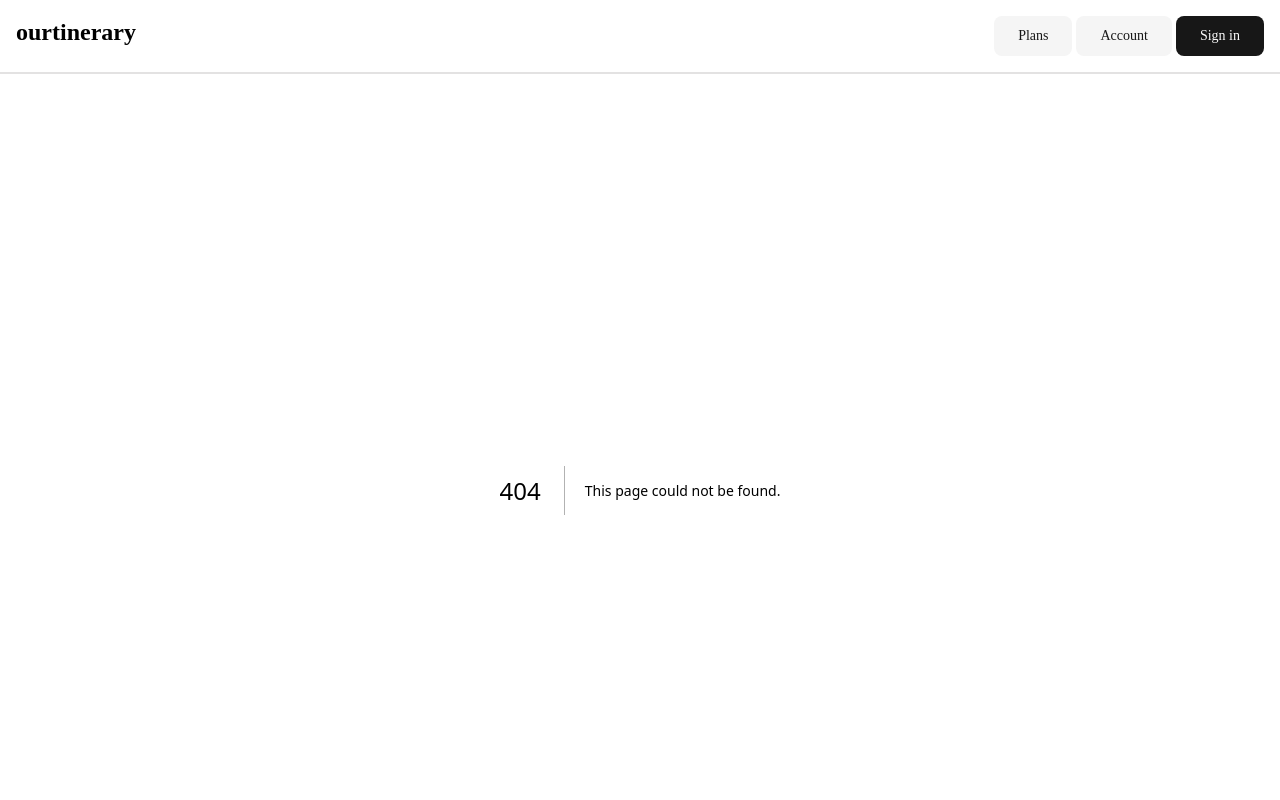
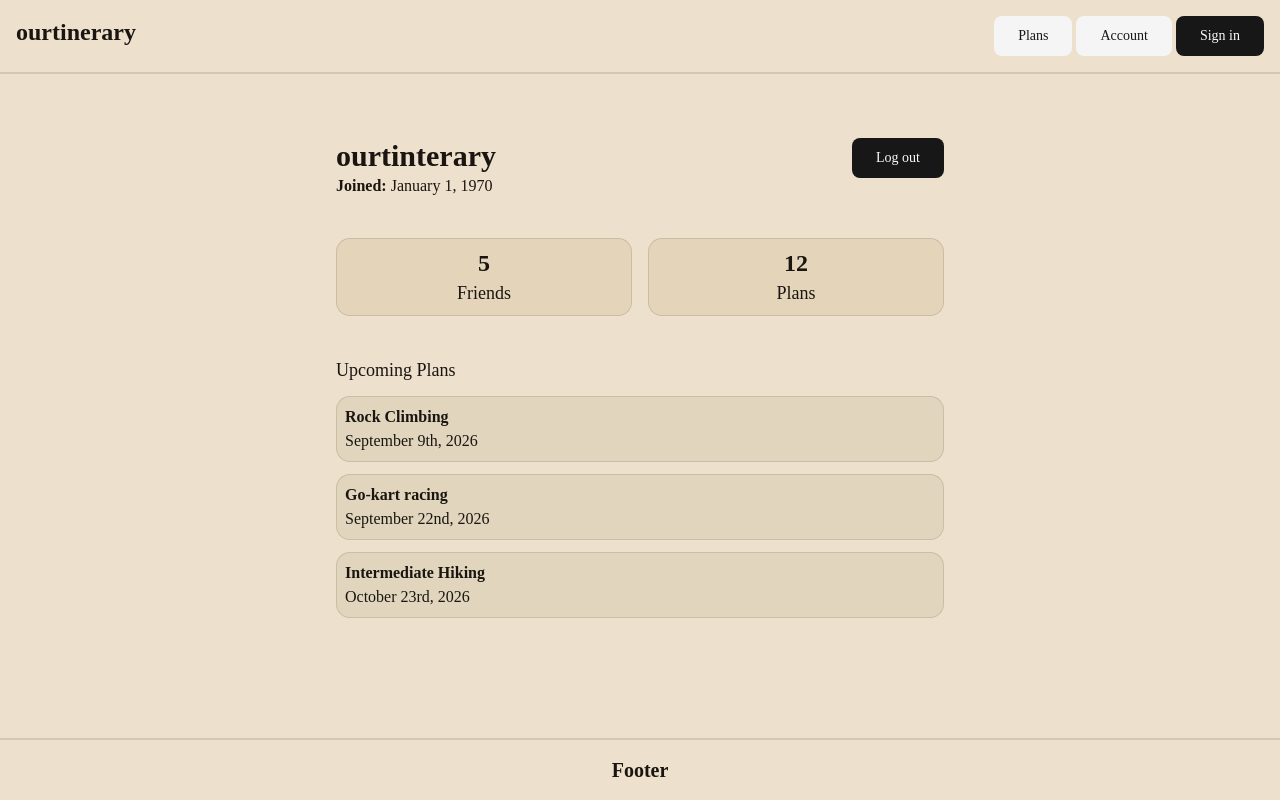
Before and after one commit to h-custodio/ourtinerary, a Next.js app: page /account in a window 1280 px wide. Before the commit this address had no page. Shown: the top 800 px of the page. Built offline with nearby package versions, Linux system fonts and the light colour scheme.

Commit message:
Renamed /dashboard

```diff
--- /dev/null
+++ b/app/account/page.tsx
@@ -0,0 +1,74 @@
+"use client";
+
+import { useState } from "react";
+import supabase from "@/lib/supabase/client";
+import { redirect } from "next/navigation";
+import LogoutButton from "@/components/LogoutButton";
+
+import { Plan } from "@/types/plan";
+import { PlanForm } from "@/components/plan/PlanForm";
+
+export default async function AccountDashboard() {
+  //   const [editingPlan, setEditingPlan] = useState<Plan | null>(null);
+  const username = "ourtinterary";
+  const joinDate = "January 1, 1970";
+  const friendCount = 5;
+  const planCount = 12;
+  const plans = [
+    { title: "Rock Climbing", date: "September 9th, 2026" },
+    { title: "Go-kart racing", date: "September 22nd, 2026" },
+    { title: "Intermediate Hiking", date: "October 23rd, 2026" },
+  ];
+
+  // // verify that user is authenticated
+  // const { data: user, error } = await supabase.auth.getUser();
+
+  // if (error) {
+  //   console.error("Failed to get user:", error);
+  //   return;
+  // }
+
+  // // No authenticated user
+  // if (!user) {
+  //   console.log("user not authenticated, no access");
+  //   redirect("/login");
+  // }
+
+  return (
+    <div className="flex-1 px-8 py-12 max-w-2xl mx-auto w-full text-[#1A1510]">
+      <div className="flex justify-between mb-10">
+        <div>
+          <h1 className="text-3xl font-bold">{username}</h1>
+          <p>
+            <span className="font-bold">Joined:</span> {joinDate}
+          </p>
+        </div>
+        <LogoutButton />
+      </div>
+
+      <div className="flex justify-between w-full gap-4 mb-10">
+        <div className="flex-1 border rounded-xl border-[rgba(26,21,16,0.12)] bg-[#E4D5BA] text-center p-2">
+          <h1 className="text-2xl font-bold">{friendCount}</h1>
+          <p className="text-lg">Friends</p>
+        </div>
+        <div className="flex-1 border rounded-xl border-[rgba(26,21,16,0.12)] bg-[#E4D5BA] text-center p-2">
+          <h1 className="text-2xl font-bold">{planCount}</h1>
+          <p className="text-lg">Plans</p>
+        </div>
+      </div>
+
+      <div>
+        <h2 className="text-lg mb-3">Upcoming Plans</h2>
+        {plans.map((plan, index) => (
+          <div
+            key={index}
+            className="border rounded-xl border-[rgba(26,21,16,0.12)] bg-[rgb(225,214,189)] p-2 mb-3"
+          >
+            <p className="pb-0 mb-0 font-bold">{plan.title}</p>
+            <p className="pt-0 mt-0">{plan.date}</p>
+          </div>
+        ))}
+      </div>
+    </div>
+  );
+}
```
